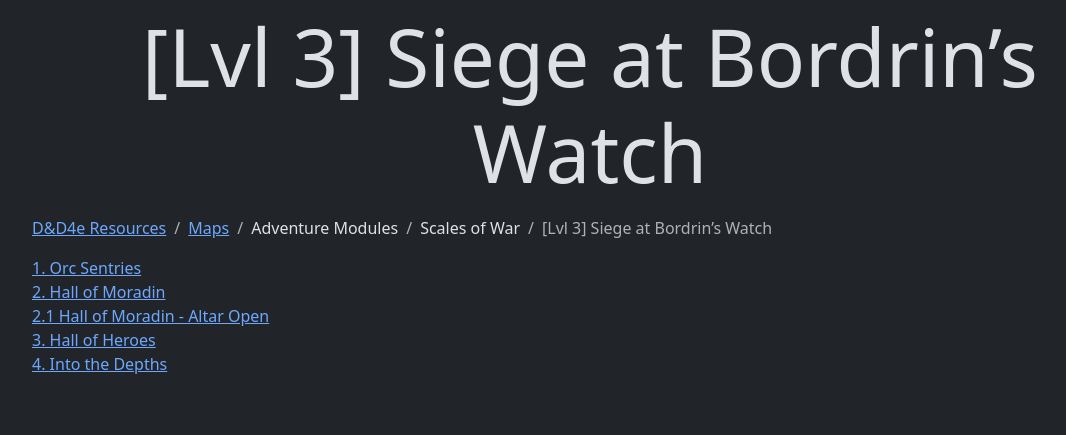
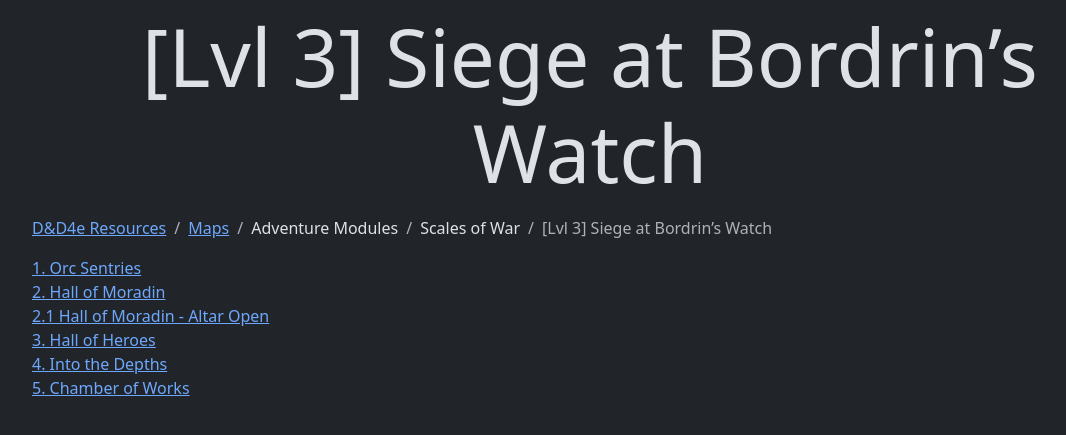
Before and after one commit to DnD4e/Maps, a Jekyll site: the page built from AdventureModules/ScalesOfWar/03-SiegeAtBordrinsWatch/index.html, in a window 1280 px wide. Shown: the top 435 px of the page, without its empty margins (50-1116 px from the left). Built offline with Jekyll 4.4.1, drawn with Linux system fonts in a browser that asks for light colours.

Commit message:
Scales of War: Lvl3 SoBW: 5. Chamber of Works: Add

```diff
--- a/_data/AdventureModules_ScalesOfWar/SiegeOfBordrinsWatch.json
+++ b/_data/AdventureModules_ScalesOfWar/SiegeOfBordrinsWatch.json
@@ -18,4 +18,8 @@
 		"name": "4. Into the Depths"
 		, "filename": "4. Into the Depths.webp"
 	}
+	, {
+		"name": "5. Chamber of Works"
+		, "filename": "5. Chamber of Works.webp"
+	}
 ]
```
Also changed, not shown: 1 other file.
